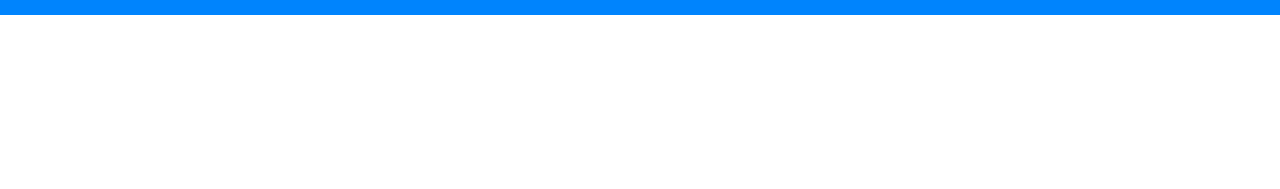
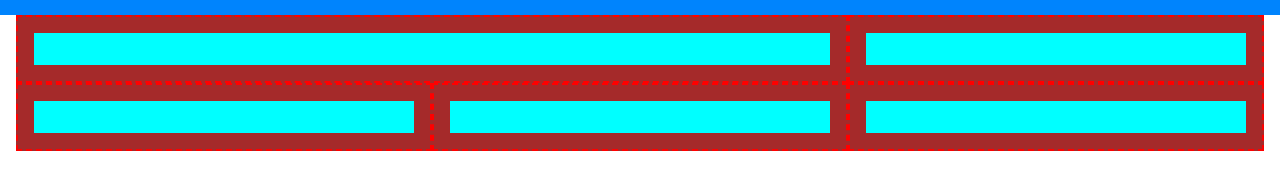
Before and after one commit to Ericdid/htmlcss-responsive-layout, a plain HTML site: page index.html in a window 1280 px wide. Shown: the part 65-254 px from the top of the page. Drawn offline with Linux system fonts and the light colour scheme.

Commit message:
add.intro-layout

```diff
--- a/index.html
+++ b/index.html
@@ -47,11 +47,21 @@
       <section id="intro">
         <div class="container">
           <div class="row">
-            <div class="col"></div>
-            <div class="col"></div>
-            <div class="col"></div>
-            <div class="col"></div>
-            <div class="col"></div>
+            <div class="col bordered">
+              <div class="card"></div>
+            </div>
+            <div class="col bordered">
+              <div class="card"></div>
+            </div>
+            <div class="col bordered">
+              <div class="card"></div>
+            </div>
+            <div class="col bordered">
+              <div class="card"></div>
+            </div>
+            <div class="col bordered">
+              <div class="card"></div>
+            </div>
           </div>
         </div>
       </section>
--- a/style.css
+++ b/style.css
@@ -7,6 +7,15 @@
   box-sizing: border-box;
   font-family: Arial, Helvetica, sans-serif;
 }
+
+/* *************
+   *  DEBUG    *
+   ************* */
+.bordered {
+  border: 2px dashed red;
+  padding: 20px;
+}
+
 /* *************
    *  UTILS    *
    ************* */
@@ -77,8 +86,16 @@ li > span {
   border-radius: 15px;
 }
 /* *********************
-   *  SECTION - CARDS  *
+   *  SECTION - INTRO  *
    ********************* */
+#intro .col {
+  background-color: brown;
+  padding: 1rem;
+}
+#intro .card {
+  background-color: aqua;
+  padding: 1rem;
+}
 
 /* ************************
    *  SECTION - PLANNING  *
@@ -131,7 +148,22 @@ li > span {
 /* *****************
    *  RESPONSIVE   *
    ***************** */
+/* TABLET */
 
+@media screen and (min-width: 577px) {
+  #intro .row {
+    display: flex;
+    flex-wrap: wrap;
+  }
+  #intro .col {
+    width: calc(100% / 3);
+  }
+  #intro .col:first-child {
+    width: calc(100% / 3 * 2);
+  }
+}
+
+/* DESKTOP */
 @media screen and (min-width: 992px) {
   nav > .nav-bars {
     display: none;
```
